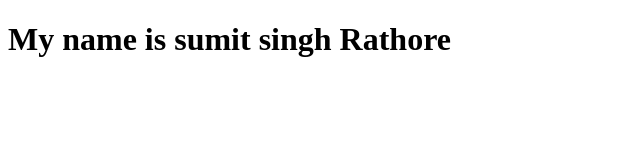
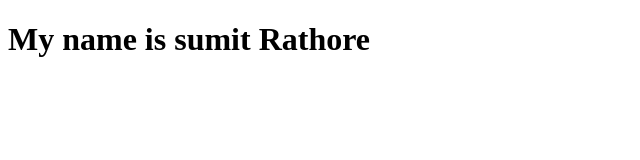
Before and after one commit to Sumitrathore10/DSA-USING-CPP, a plain HTML site: page index.html in a window 1280 px wide. Shown: the whole page, without its empty margins (0-640 px from the left). Drawn offline with Linux system fonts and the light colour scheme.

Commit message:
right name

```diff
--- a/index.html
+++ b/index.html
@@ -6,6 +6,6 @@
     <title>Document</title>
 </head>
 <body>
-       <h1>My name is sumit singh Rathore</h1>
+       <h1>My name is sumit Rathore</h1>
 </body>
 </html>
```
